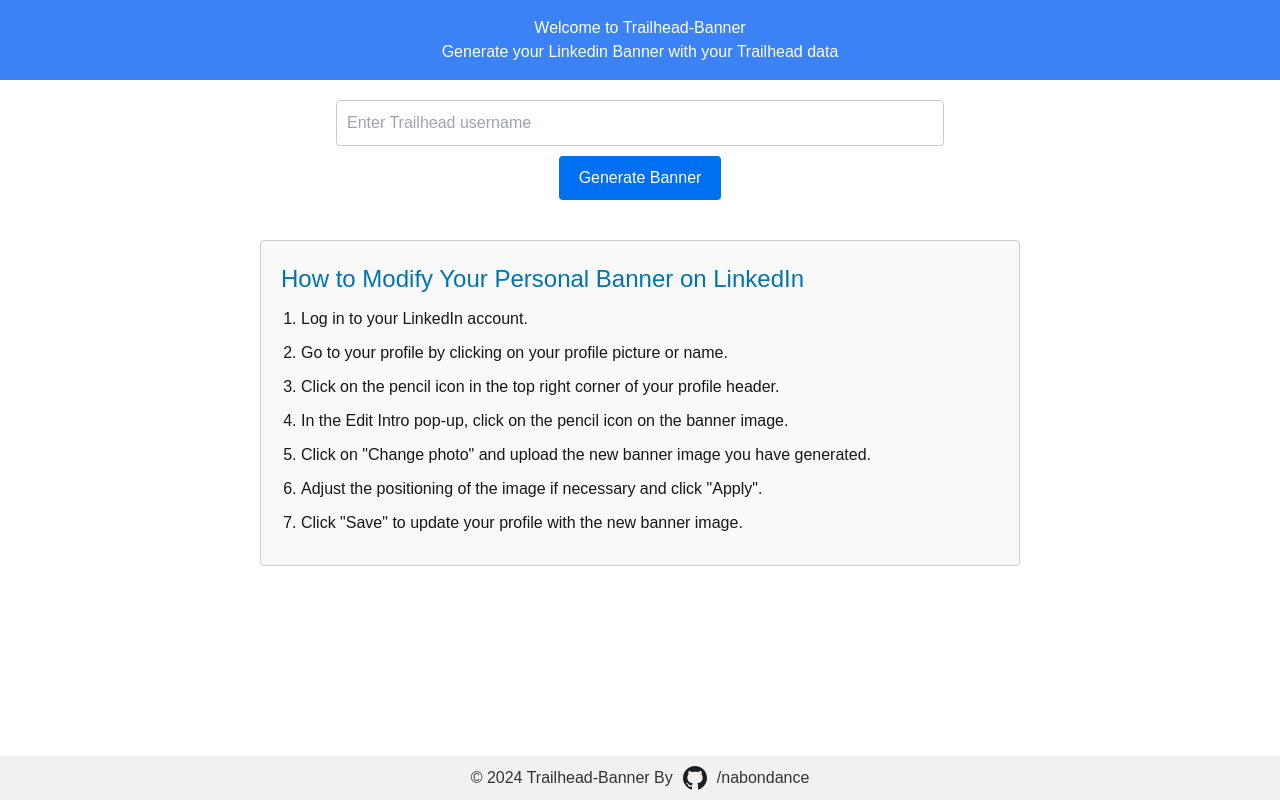
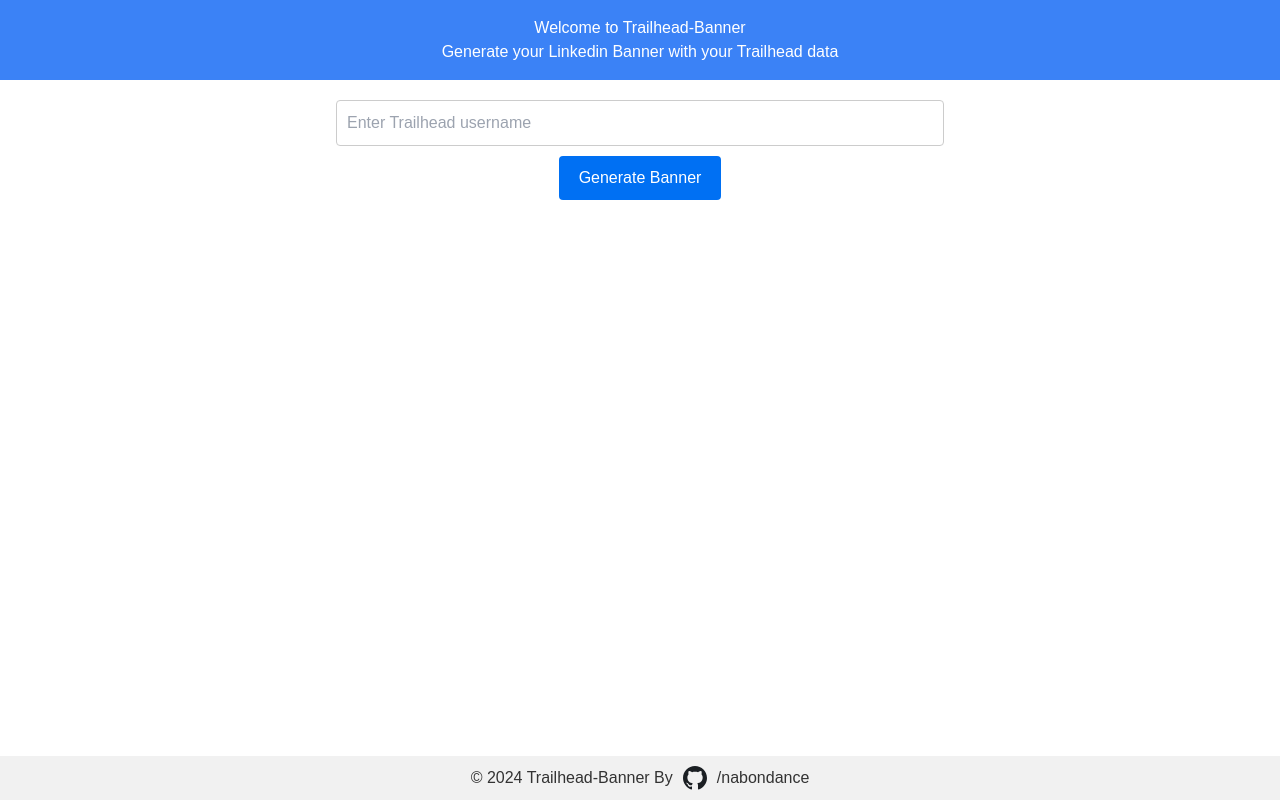
Before and after one commit to nabondance/Trailhead-Banner, a Next.js app: page / in a window 1280 px wide. Built offline with nearby package versions, Linux system fonts and the light colour scheme.

Commit message:
Remove duplicate LinkedInBannerTutorial component from page.js

```diff
--- a/src/app/page.js
+++ b/src/app/page.js
@@ -59,9 +59,9 @@
           <a href={imageUrl} download='trailhead-banner.png' className='download-link'>
             Download Banner
           </a>
+          <LinkedInBannerTutorial />
         </div>
       )}
-      <LinkedInBannerTutorial />
       <SpeedInsights />
       <Analytics />
     </div>
```
